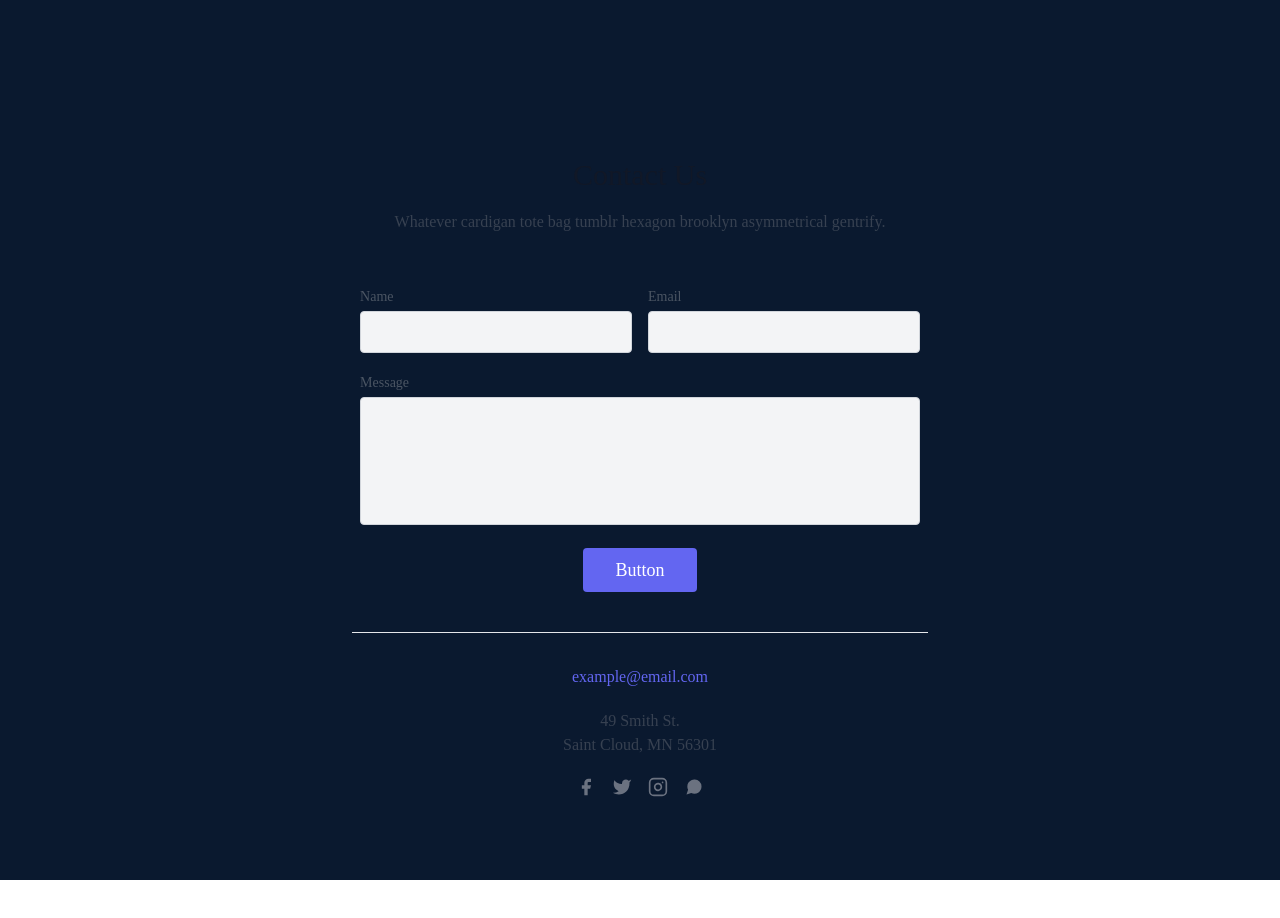
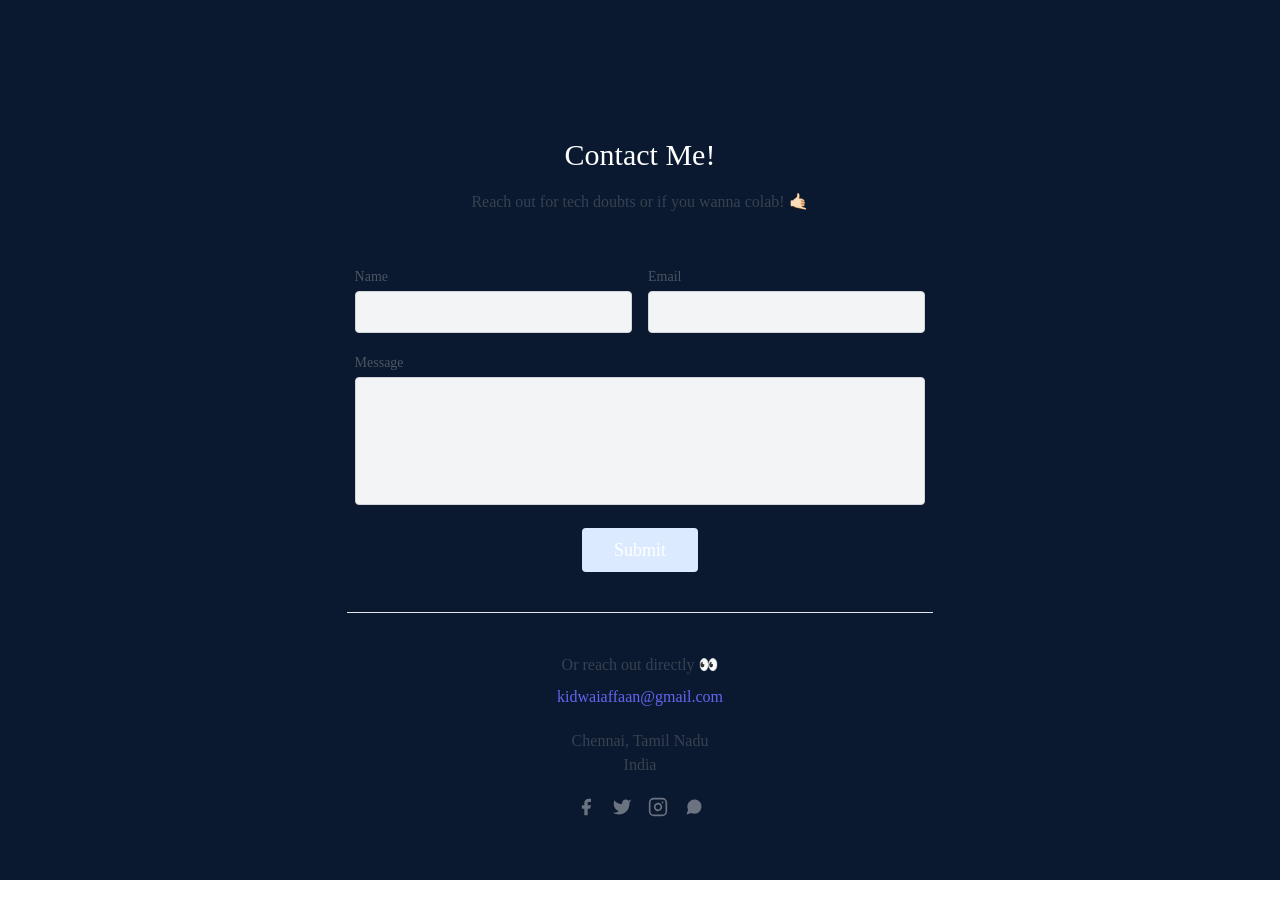
Before and after one commit to affaankidwai/My-Portfolio-Website, a React (Create React App) app: page / in a window 1280 px wide. Shown: the part 2320-3238 px from the top of the page. Built offline with nearby package versions, Linux system fonts and the light colour scheme.

Commit message:
contact form updated

```diff
--- a/src/components/Contact.jsx
+++ b/src/components/Contact.jsx
@@ -15,19 +15,21 @@ const Contact = () => {
         <section className="text-gray-700 body-font relative">
           <div className="container px-5 py-24 mx-auto">
             <div className="flex flex-col text-center w-full mb-12">
-            <h1 className="sm:text-3xl text-2xl font-medium title-font mb-4 text-gray-900">
-              Contact Us
+              <h1 className="sm:text-3xl text-2xl font-medium title-font mb-4 text-white">
+                Contact Me!
               </h1>
               <p className="lg:w-2/3 mx-auto leading-relaxed text-base">
-              Whatever cardigan tote bag tumblr hexagon brooklyn asymmetrical
-              gentrify.
+                Reach out for tech doubts or if you wanna colab! 🤙🏻
               </p>
             </div>
             <div className="lg:w-1/2 md:w-2/3 mx-auto">
               <div className="flex flex-wrap -m-2">
                 <div className="p-2 w-1/2">
                   <div className="relative">
-                  <label for="name" className="leading-7 text-sm text-gray-600">
+                    <label
+                      for="name"
+                      className="leading-7 text-sm text-gray-600"
+                    >
                       Name
                     </label>
                     <input
@@ -70,16 +72,17 @@ const Contact = () => {
                   </div>
                 </div>
                 <div className="p-2 w-full">
-                <button className="flex mx-auto text-white bg-indigo-500 border-0 py-2 px-8 focus:outline-none hover:bg-indigo-600 rounded text-lg">
-                  Button
+                  <button className="flex mx-auto text-white bg-blue-100 border-0 py-2 px-8 focus:outline-none hover:bg-indigo-600 rounded text-lg">
+                    Submit
                   </button>
                 </div>
                 <div className="p-2 w-full pt-8 mt-8 border-t border-gray-200 text-center">
-                <a className="text-indigo-500">example@email.com</a>
+                  <p className="p-2">Or reach out directly 👀</p>
+                  <a className="text-indigo-500">kidwaiaffaan@gmail.com</a>
                   <p className="leading-normal my-5">
-                  49 Smith St.
+                    Chennai, Tamil Nadu
                     <br />
-                  Saint Cloud, MN 56301
+                    India
                   </p>
                   <span className="inline-flex">
                     <a className="text-gray-500">
--- a/src/components/Navbar.jsx
+++ b/src/components/Navbar.jsx
@@ -77,7 +77,7 @@ const Navbar = () => {
             <ul>
                 <li className='w-[160px] h-[60px] flex justify-between items-center ml-[-100px] hover:ml-[-10px] duration-300 bg-blue-700'>
                     <a className='flex justify-between items-center w-full text-gray-300'
-                    href="https://www.linkedin.com/in/affaan-kidwai-bb8386196/" target="_blank">
+                    href="https://www.linkedin.com/in/affaankidwai/" target="_blank">
                         LinkedIn  <FaLinkedin size={30}/>
                     </a>
                 </li>
```
Lines whose indentation alone changed are shown as unchanged.
